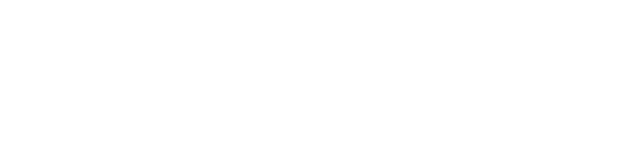
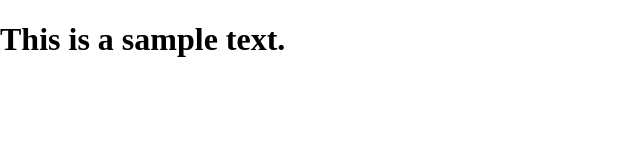
Before and after one commit to aptjn/aptjn.github.io, a plain HTML site: page index.html in a window 1280 px wide. Shown: the whole page, without its empty margins (0-640 px from the left). Drawn offline with Linux system fonts and the light colour scheme.

Commit message:
Update index.html

```diff
--- a/index.html
+++ b/index.html
@@ -16,6 +16,7 @@
     </style>
 </head>
 <body>
+    <h1>This is a sample text.</h1>
 <div id="map"></div>
 <script>
       // Note: This example requires that you consent to location sharing when
```
